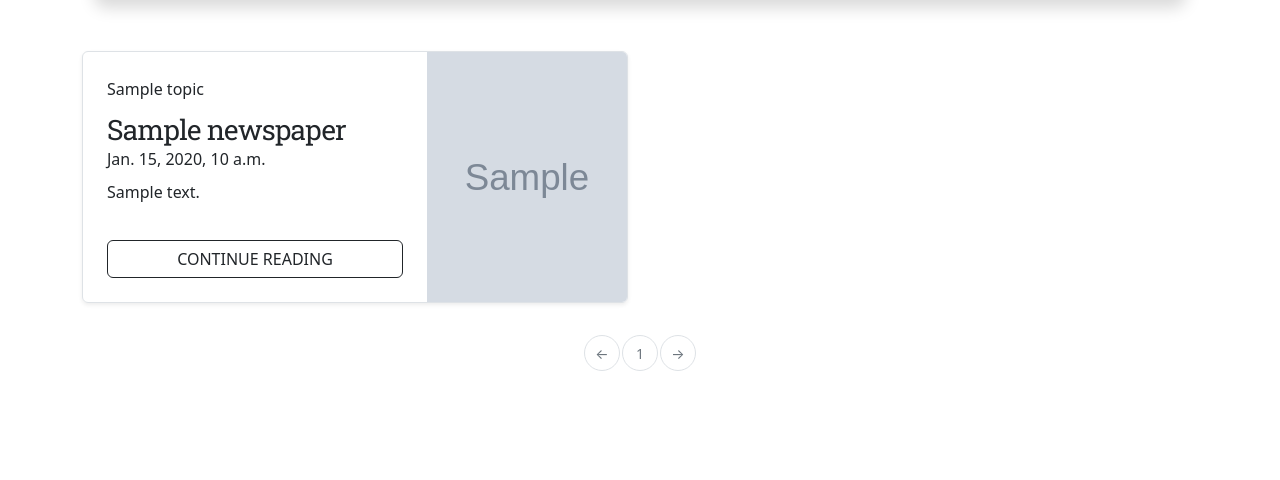
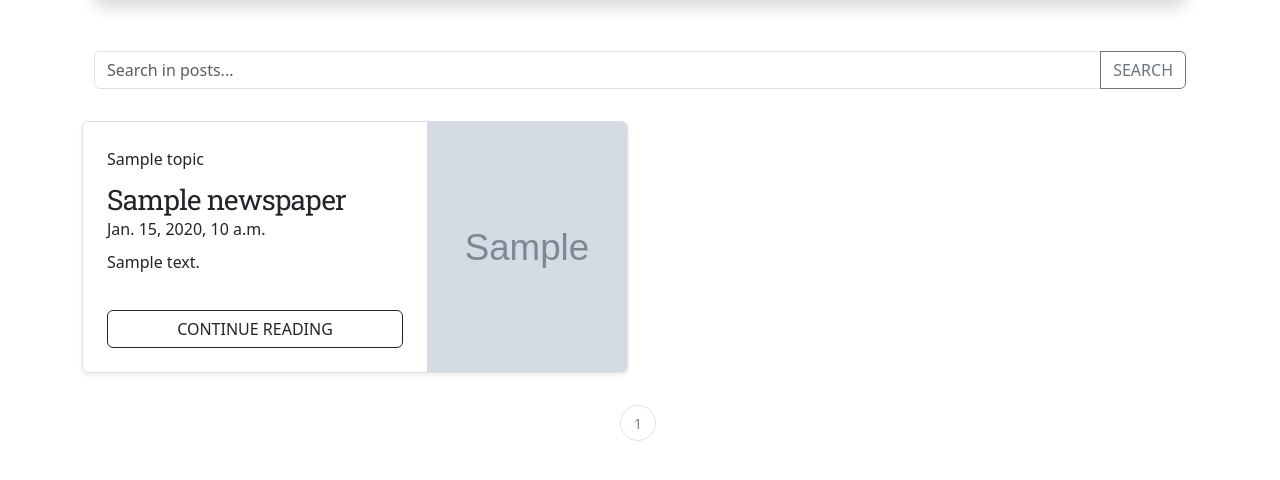
Before and after one commit to D1st3f/NewspaperAgency, a Django app: page /posts/ in a window 1280 px wide. Shown: the part 77-557 px from the top of the page. Run offline with Django 4.2, Linux system fonts and the light colour scheme; tables that the repository leaves empty hold one stand-in row (values such as "Sample post"); grey boxes marked "Sample" are stand-in pictures; some libraries are stand-ins or nearby versions.

Commit message:
Fixed pagination and implemented search in posts by title and content.

```diff
--- /dev/null
+++ b/newspaper/templatetags/query_transform.py
@@ -0,0 +1,15 @@
+from django import template
+
+register = template.Library()
+
+
+@register.simple_tag
+def query_transform(request, **kwargs):
+    updated = request.GET.copy()
+    for key, value in kwargs.items():
+        if value is not None:
+            updated[key] = value
+        else:
+            updated.pop(key, 0)
+
+    return updated. urlencode()
--- a/newspaper/urls.py
+++ b/newspaper/urls.py
@@ -5,8 +5,9 @@ from newspaper.views import (index,
                              ConctactUsListView,
                              PostsListView,
                              PostsDetailView,
+                             PostsSearchView,
                              TopicListView,
-                             TopicDetailView,)
+                             TopicDetailView, )
 from newspaper_agency import settings
 
 urlpatterns = [
--- a/newspaper/views.py
+++ b/newspaper/views.py
@@ -46,6 +46,19 @@ class PostsDetailView(generic.DetailView):
     model = Newspaper
 
 
+class PostsSearchView(generic.ListView):
+    model = Newspaper
+    template_name = "newspaper/newspaper_list.html"
+    paginate_by = 6
+
+    def get_queryset(self):
+        query = self.request.GET.get('q')
+        if query:
+            return Newspaper.objects.filter(title__icontains=query) | Newspaper.objects.filter(content__icontains=query)
+        else:
+            return Newspaper.objects.all()
+
+
 class TopicListView(generic.ListView):
     model = Topic
     paginate_by = 2
--- a/newspaper_agency/urls.py
+++ b/newspaper_agency/urls.py
@@ -1,11 +1,12 @@
 from django.contrib import admin
 from django.urls import path, include
 
-from newspaper.views import register
+from newspaper.views import register, PostsSearchView
 
 urlpatterns = [
     path('admin/', admin.site.urls),
     path("accounts/", include("django.contrib.auth.urls")),
     path("register/", register, name='register'),
+    path('search/', PostsSearchView.as_view(), name='posts-search'),
     path("", include("newspaper.urls", namespace="newspaper")),
 ]
--- a/templates/includes/pagination.html
+++ b/templates/includes/pagination.html
@@ -1,25 +1,39 @@
+{% load query_transform %}
+<style>
+    .disabled a.page-link {
+        display: none;
+    }
+</style>
+
 <nav aria-label="Page navigation example">
   <ul class="pagination justify-content-center">
     <li class="page-item {% if not page_obj.has_previous %} disabled {% endif %}">
-      <a class="page-link" href="?page={% if page_obj.has_previous %} {{ page_obj.previous_page_number }} {% else %}# {% endif %}" tabindex="-1" aria-disabled="true">←</a>
+  <a class="page-link"
+     href="{% if page_obj.has_previous %}?{% query_transform request page=page_obj.previous_page_number %}{% else %}#{% endif %}"
+     tabindex="-1" aria-disabled="{% if not page_obj.has_previous %}true{% else %}false{% endif %}">←</a>
 </li>
+
 {% if page_obj.has_previous %}
-      <li class="page-item">
-        <a class="page-link" href="?page={{ page_obj.previous_page_number }}">{{ page_obj.previous_page_number }}</a>
+  <li class="page-item {% if not page_obj.has_previous %}disabled{% endif %}">
+    <a class="page-link" href="?{% query_transform request page=page_obj.previous_page_number %}">{{ page_obj.previous_page_number }}</a>
   </li>
 {% endif %}
-    <li class="page-item disabled"><a class="page-link" href="#">{{ page_obj.number }}</a></li>
+
+<li class="page-item">
+  <a href="?{% query_transform request page=page_obj.number %}#" class="page-link">{{ page_obj.number }}</a>
+</li>
 
 {% if page_obj.has_next %}
   <li class="page-item">
-        <a class="page-link" href="?page={{ page_obj.next_page_number }}">
-          {{ page_obj.next_page_number }}
-        </a>
+    <a href="?{% query_transform request page=page_obj.next_page_number %}" class="page-link">{{ page_obj.next_page_number }}</a>
   </li>
 {% endif %}
 
 <li class="page-item {% if not page_obj.has_next %}disabled{% endif %}">
-      <a class="page-link" href="?page={% if page_obj.has_next %}{{ page_obj.next_page_number }}{% else %}#{% endif %}">→</a>
+  <a class="page-link" href="{% if page_obj.has_next %}?{% query_transform request page=page_obj.next_page_number %}{% else %}#{% endif %}"
+     aria-disabled="{% if not page_obj.has_next %}true{% else %}false{% endif %}">→</a>
 </li>
+
+
   </ul>
 </nav>
--- a/templates/newspaper/newspaper_list.html
+++ b/templates/newspaper/newspaper_list.html
@@ -6,6 +6,15 @@
 
 {% block content %}
   <div class="mt-8"></div>
+  <div class="container mt-2">
+    <form method="get" action="{% url 'posts-search' %}">
+      <div class="input-group mb-3">
+        <input type="text" class="form-control" placeholder="Search in posts..." name="q" style="height: 38px;">
+        <button class="btn btn-outline-secondary" type="submit" style="height: 38px;">Search</button>
+      </div>
+    </form>
+  </div>
+
   <div class="row mb-2">
     {% for newspaper in newspaper_list %}
       <div class="col-md-6">
@@ -17,7 +26,7 @@
             <p class="card-text mb-auto" style="overflow: hidden;">{{ newspaper.content|truncatewords:8 }}</p>
             <br>
             <a href="{% url 'newspaper:posts-detail' newspaper.pk %}" class="btn btn-outline-dark mb-0 btn-block">
-                Continue reading
+              Continue reading
             </a>
           </div>
           <div class="col-auto d-none d-lg-block">
@@ -38,5 +47,5 @@
     {% endfor %}
   </div>
 
-   {% include "includes/pagination.html" with page_obj=page_obj %}
+  {% include "includes/pagination.html" with page_obj=page_obj %}
 {% endblock content %}
```
Lines whose indentation alone changed are shown as unchanged.
